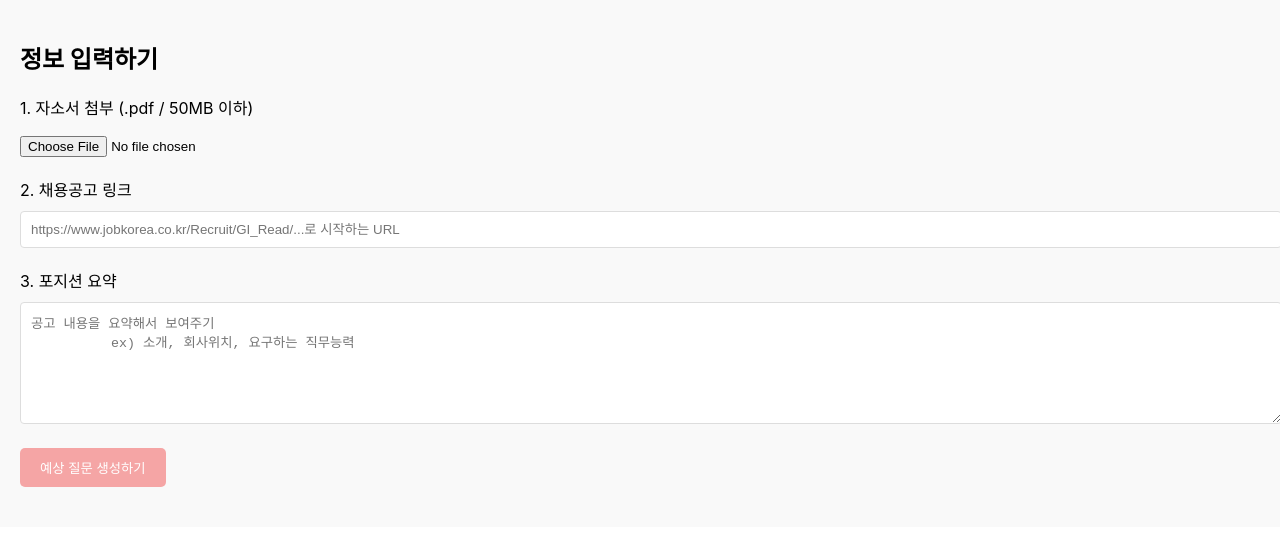
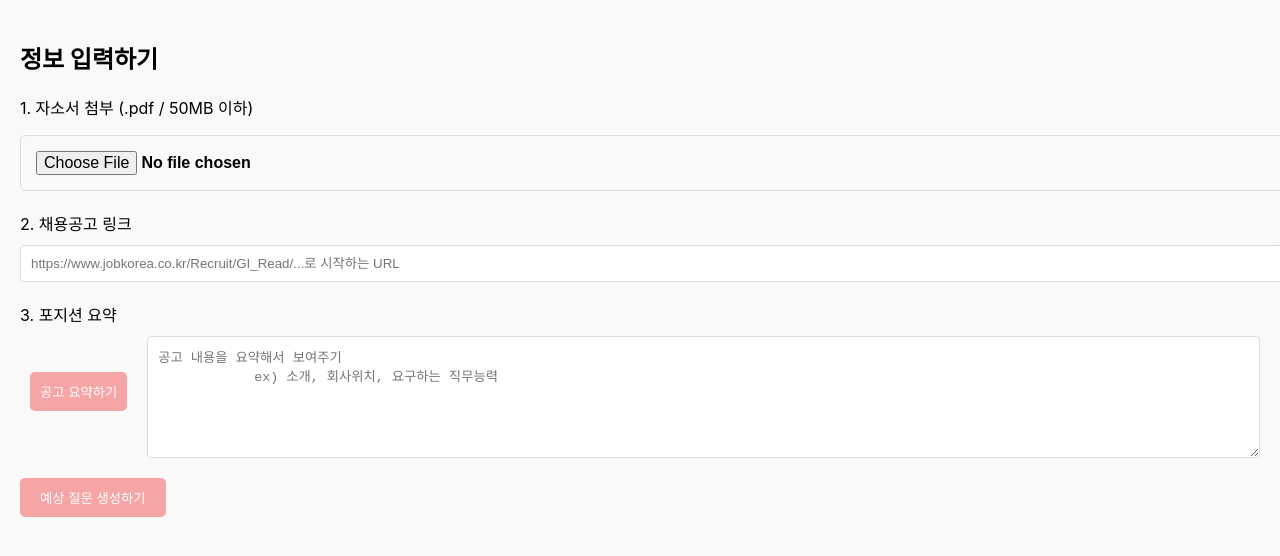
Before and after one commit to ghpark7/JOBS-Client, a React (Create React App) app in the folder jobs/: page /input in a window 1280 px wide. Shown: the top 556 px of the page. Built offline with nearby package versions, Linux system fonts and the light colour scheme; no server answers.

Commit message:
공고 요약 버튼 추가

```diff
--- a/jobs/src/App.js
+++ b/jobs/src/App.js
@@ -1,7 +1,7 @@
 import React from 'react';
 import { BrowserRouter as Router, Routes, Route } from 'react-router-dom';
-import Main from './components/mainPage/Main.jsx';
-import Input from './components/inputPage/Input.jsx';
+import Main from './components/mainPage/Main';
+import Input from './components/inputPage/Input';
 
 const App = () => {
   return (
--- a/jobs/src/components/inputPage/Input.css
+++ b/jobs/src/components/inputPage/Input.css
@@ -8,6 +8,7 @@
 .summary-text-input,
 .recent-date {
   margin-bottom: 20px;
+  width: 100%;
 }
 
 input[type='text'],
@@ -23,6 +24,30 @@ textarea {
   height: 100px;
 }
 
+/* 파일 선택 버튼 크기 조절 */
+.file-upload input[type="file"] {
+  width: 100%;
+  padding: 15px;
+  font-size: 16px;
+  cursor: pointer;
+  border: 1px solid #ddd;
+  border-radius: 5px;
+}
+
+/* 파일 업로드 시 표시 스타일 */
+.file-upload input[type="file"]:not(:placeholder-shown) {
+  /* background-color: rgba(254, 190, 152, 0.1); /* 투명도 10% */
+  font-weight: bold;
+}
+
+
+/* 공고 요약하기 버튼 스타일 및 위치 조정 */
+.summary-container {
+  display: flex;
+  align-items: center;
+  flex-direction: row-reverse; /* 버튼을 왼쪽에 배치 */
+}
+
 .generate-btn {
   padding: 10px 20px;
   background-color: #f5a5a5;
@@ -31,3 +56,26 @@ textarea {
   color: white;
   cursor: pointer;
 }
+
+/* New styles for the summary button and container */
+.summary-container {
+  display: flex;
+  align-items: center;
+}
+
+.summary-btn {
+  margin-left: 10px;
+  margin-right: 20px; /* 버튼과 텍스트 박스 사이 간격 추가 */
+  padding: 10px;
+  background-color: #f5a5a5;
+  border: none;
+  border-radius: 5px;
+  color: white;
+  cursor: pointer;
+  flex-shrink: 0;
+}
+
+.summary-btn:disabled {
+  background-color: #ddd;
+  cursor: not-allowed;
+}
--- a/jobs/src/components/inputPage/Input.jsx
+++ b/jobs/src/components/inputPage/Input.jsx
@@ -12,6 +12,7 @@ const Input = () => {
   const [summaryText, setSummaryText] = useState('');
   const [recentDate, setRecentDate] = useState('');
   const [token, setToken] = useState(Cookies.get('token') || null);
+  const [loadingSummary, setLoadingSummary] = useState(false); // 요약 버튼 상태
 
   const updateToken = () => {
     const newToken = Cookies.get('token');
@@ -61,7 +62,6 @@ const Input = () => {
       const result = res.data;
       if (result) {
         console.log(result);
-        // setFile(result.fileDirname);
         setRecruitUrl(result.recruitUrl);
         setSummaryText(result.summaryText);
         setRecentDate(result.recentDate);
@@ -106,6 +106,24 @@ const Input = () => {
     uploadFile();
   }, [recentDate]);
 
+  const handleGenerateSummary = async () => {
+    if (!recruitUrl) {
+      alert("채용공고 링크를 입력하세요.");
+      return;
+    }
+
+    setLoadingSummary(true);
+    try {
+      const res = await axios.post('http://localhost:8080/api/summarize', { url: recruitUrl });
+      setSummaryText(res.data.summary || '요약 결과가 없습니다.');
+    } catch (error) {
+      console.error('요약 생성 에러:', error);
+      setSummaryText('요약 실패. 다시 시도해 주세요.');
+    } finally {
+      setLoadingSummary(false);
+    }
+  };
+
   return (
     <div className="input-container">
       <h2>정보 입력하기</h2>
@@ -127,12 +145,17 @@ const Input = () => {
 
       <div className="summary-text-input">
         <label>3. 포지션 요약</label>
+        <div className="summary-container">
           <textarea
             placeholder="공고 내용을 요약해서 보여주기
             ex) 소개, 회사위치, 요구하는 직무능력"
             value={summaryText}
             onChange={handleSummaryTextChange}
           />
+          <button onClick={handleGenerateSummary} disabled={loadingSummary} className="summary-btn">
+            {loadingSummary ? '요약 중...' : '공고 요약하기'}
+          </button>
+        </div>
       </div>
 
       <button className="generate-btn" onClick={handleGenerateQuestions}>
@@ -140,7 +163,7 @@ const Input = () => {
       </button>
 
       <div className="recent-date">
-        <small>{recentDate == '' ? '' : `마지막 수정: ${recentDate}`}</small>
+        <small>{recentDate === '' ? '' : `마지막 수정: ${recentDate}`}</small>
       </div>
     </div>
   );
```
Lines whose indentation alone changed are shown as unchanged.
